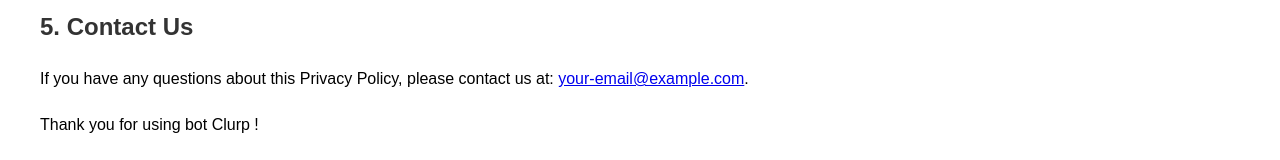
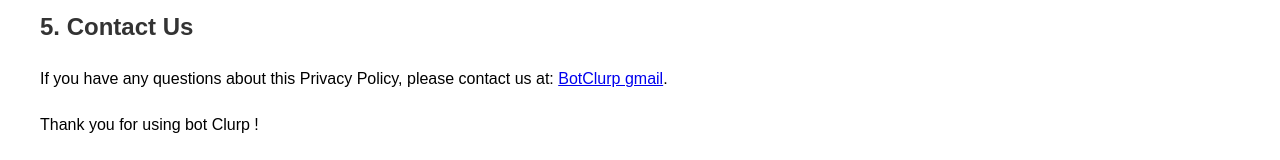
Before and after one commit to Clurpthebot/privacy-policy, a plain HTML site: page index.html in a window 1280 px wide. Shown: the part 617-777 px from the top of the page. Drawn offline with Linux system fonts and the light colour scheme.

Commit message:
Update index.html

```diff
--- a/index.html
+++ b/index.html
@@ -35,7 +35,7 @@
     <p>We may update this Privacy Policy from time to time. Any changes will be posted on this page with an updated effective date.</p>
 
     <h2>5. Contact Us</h2>
-    <p>If you have any questions about this Privacy Policy, please contact us at: <a href="mailto:BotClurp@gmail.com">your-email@example.com</a>.</p>
+    <p>If you have any questions about this Privacy Policy, please contact us at: <a href="mailto:BotClurp@gmail.com">BotClurp gmail</a>.</p>
 
     <p>Thank you for using bot Clurp !</p>
 </body>
```
